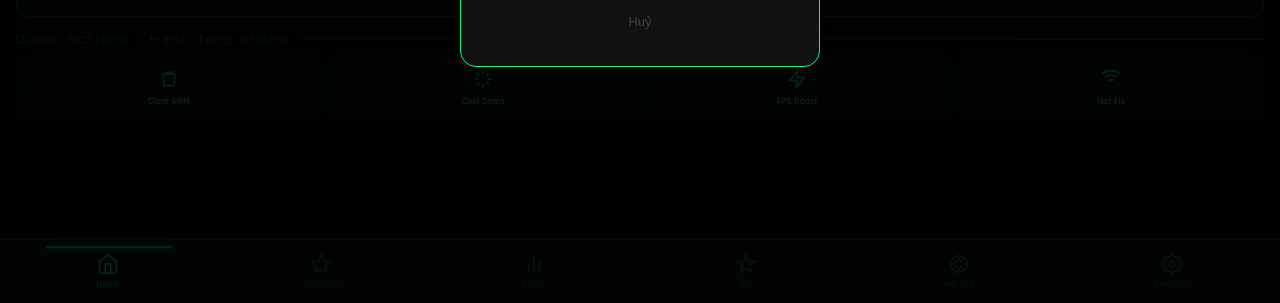
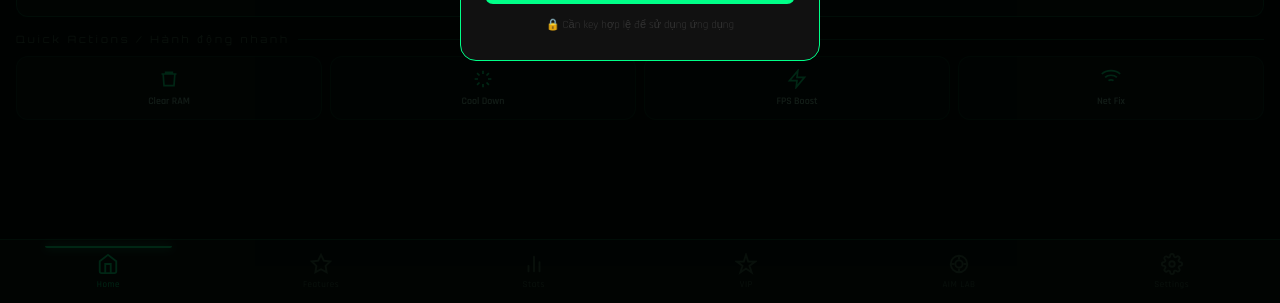
Before and after one commit to hiuloe08/hiuloe08, a plain HTML site: page index.html in a window 1280 px wide. Shown: the part 497-800 px from the top of the page. Drawn offline with nearby package versions, Linux system fonts and the light colour scheme.

Commit message:
Update index.html

```diff
--- a/index.html
+++ b/index.html
@@ -749,10 +749,7 @@
       style="width:100%;background:#00ff88;color:#000;font-weight:700;padding:13px;border-radius:8px;border:none;cursor:pointer;font-size:14px;letter-spacing:1px;margin-bottom:8px;">
       KÍCH HOẠT
     </button>
-    <button onclick="hideKeyModal()"
-      style="width:100%;background:transparent;color:#444;padding:9px;border:none;cursor:pointer;font-size:13px;">
-      Huỷ
-    </button>
+    <div style="color:#333;font-size:11px;margin-top:6px;">🔒 Cần key hợp lệ để sử dụng ứng dụng</div>
   </div>
 </div>
 
```
